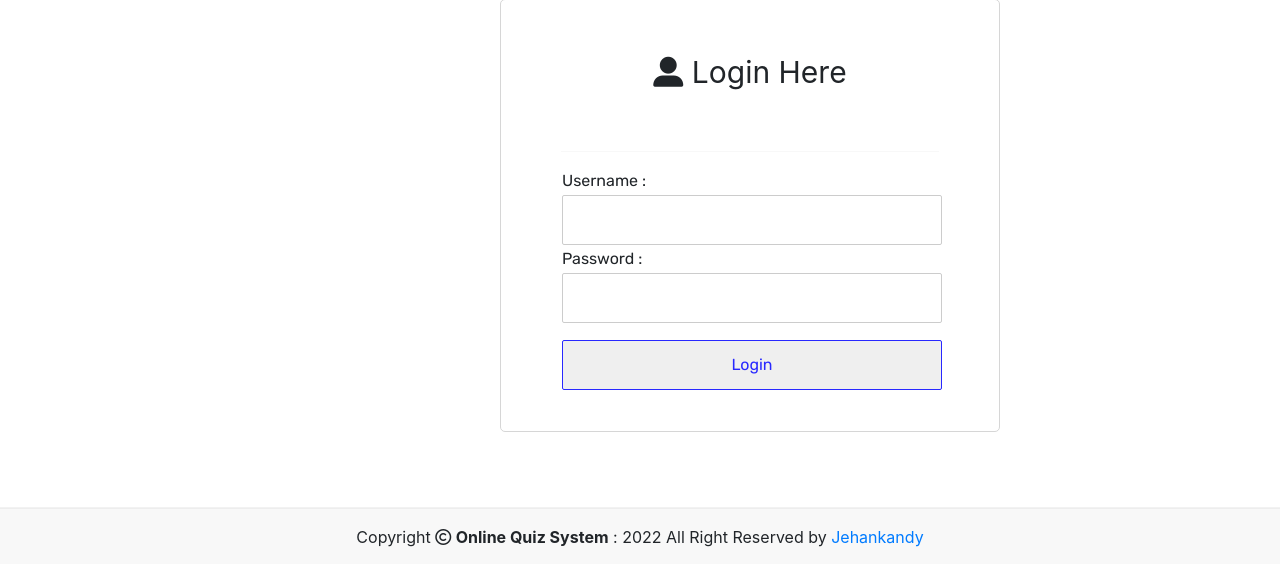
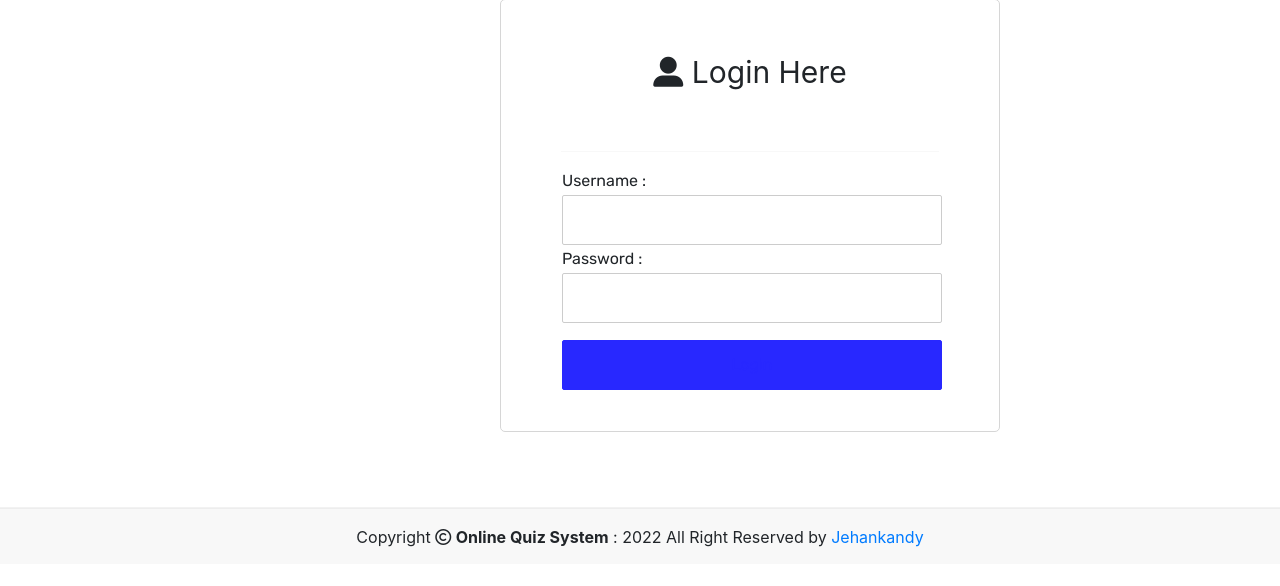
Before and after one commit to JehanKandy/Online-Quiz-System, a PHP site: page /lib/views/login.php in a window 1280 px wide, with the pointer over the restyled element. Shown: the part 132-718 px from the top of the page. Run offline with PHP 8.4, Linux system fonts and the light colour scheme; some libraries are stand-ins or nearby versions; some web fonts are replaced.

Commit message:
Update style.css

```diff
--- a/css/style.css
+++ b/css/style.css
@@ -98,3 +98,7 @@ font-family: 'Teko', sans-serif;
     background-color: none;
     transition: 0.5s;
 }
+
+.login-content .body form table .login-btn:hover {
+    background-color: rgb(40, 40, 255);
+}
```
